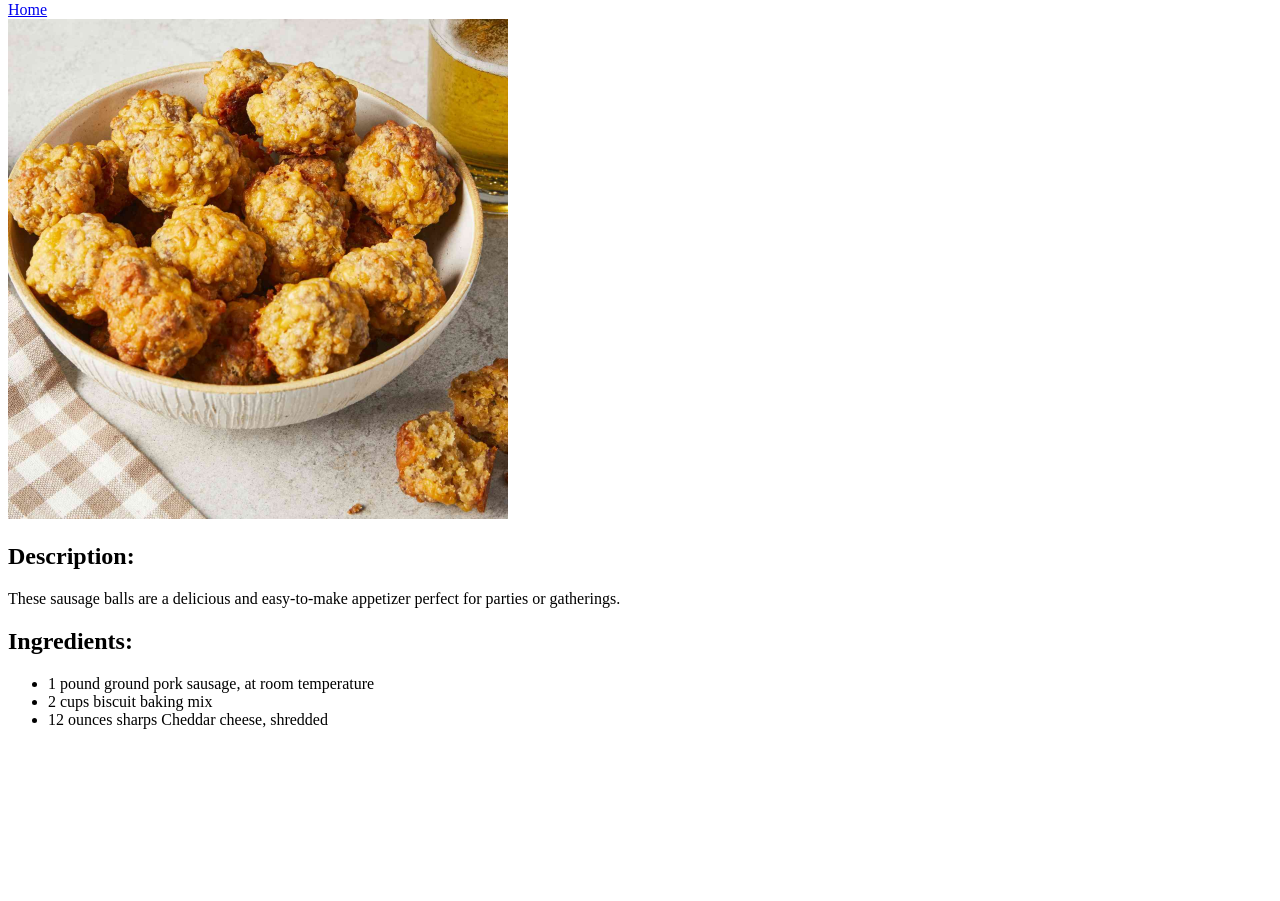
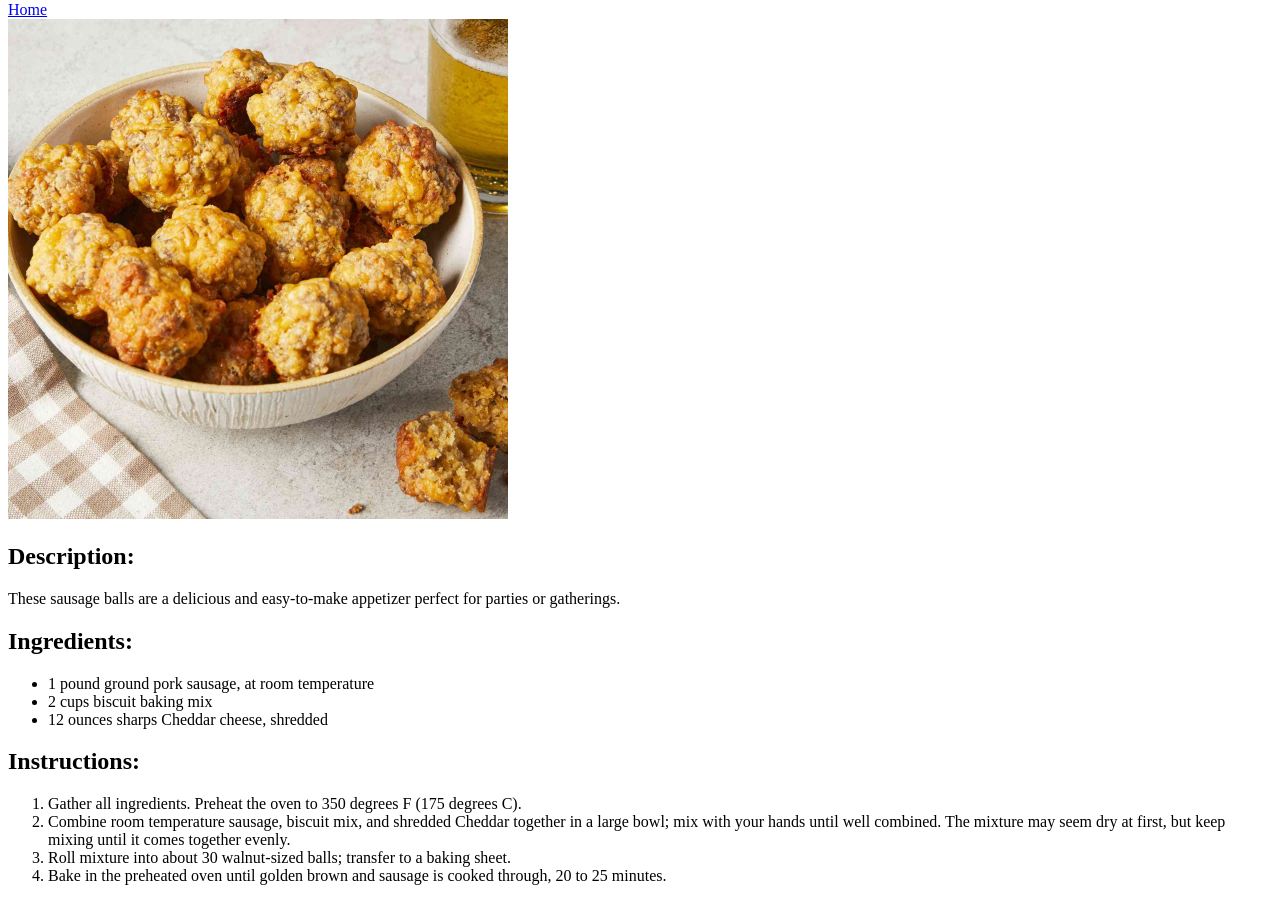
Before and after one commit to EthanGon/odin-recipes, a plain HTML site: page recipes/sausage-balls.html in a window 1280 px wide. Shown: the part 79-980 px from the top of the page. Before the commit the page ends 824 px from the top, so only its background shows below. Drawn offline with Linux system fonts and the light colour scheme.

Commit message:
Added Instructions for Sausage Balls Recipe Using ordered list to outline steps

```diff
--- a/recipes/sausage-balls.html
+++ b/recipes/sausage-balls.html
@@ -12,12 +12,20 @@
     <img src="../images/sausage-ball.jpg" alt="" width="500" height="500">
     <h2>Description:</h2>
     <p>These sausage balls are a delicious and easy-to-make appetizer perfect for parties or gatherings.</p>
+
     <h2>Ingredients:</h2>
-
     <ul>
         <li>1 pound ground pork sausage, at room temperature</li>
         <li>2 cups biscuit baking mix</li>
         <li>12 ounces sharps Cheddar cheese, shredded</li>
     </ul>
+
+    <h2>Instructions:</h2>
+    <ol>
+        <li>Gather all ingredients. Preheat the oven to 350 degrees F (175 degrees C). </li>
+        <li>Combine room temperature sausage, biscuit mix, and shredded Cheddar together in a large bowl; mix with your hands until well combined. The mixture may seem dry at first, but keep mixing until it comes together evenly. </li>
+        <li>Roll mixture into about 30 walnut-sized balls; transfer to a baking sheet.</li>
+        <li>Bake in the preheated oven until golden brown and sausage is cooked through, 20 to 25 minutes. </li>
+    </ol>
 </body>
 </html>
```
